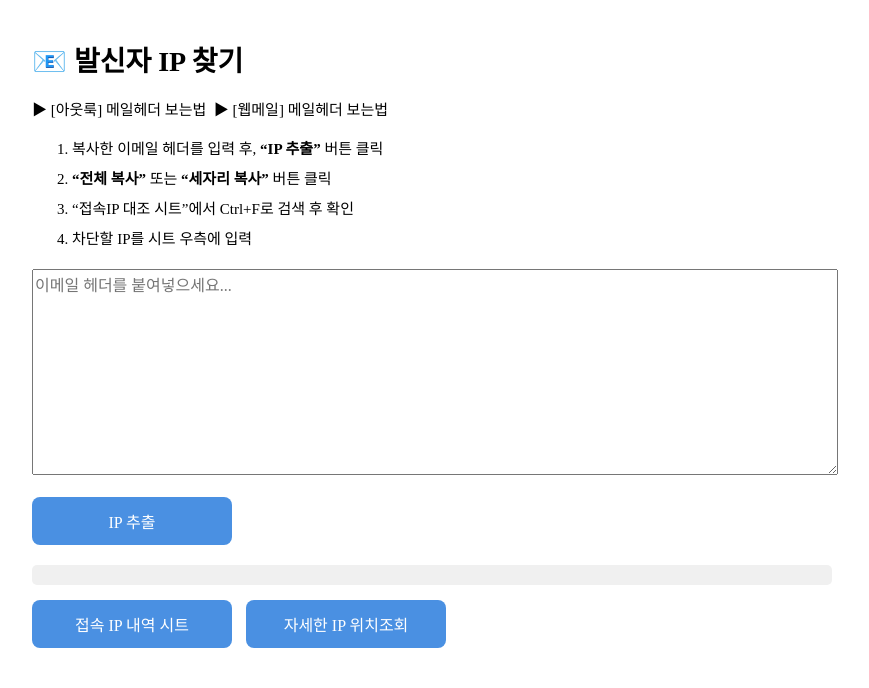
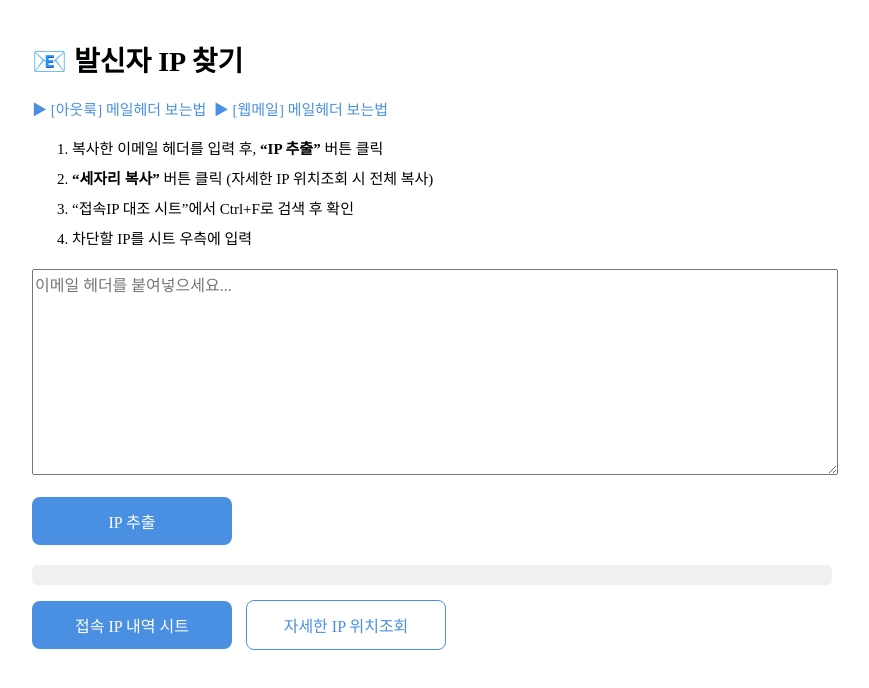
Before and after one commit to weds-display/IP, a plain HTML site: page index.html in a window 1280 px wide. Shown: the whole page, without its empty margins (208-1077 px from the left). Drawn offline with Linux system fonts and the light colour scheme.

Commit message:
Update index.html

```diff
--- a/index.html
+++ b/index.html
@@ -46,6 +46,23 @@
   .fixed-width { width: 200px; }
   .btn-group { margin-top: 15px; }
   .btn-group button { margin-right: 10px; }
+
+  /* "자세한 IP 위치조회" 버튼 별도 스타일 */
+  .btn-blue-outline {
+    border: 1px solid #4A90E2;
+    background-color: white;
+    color: #4A90E2;
+    cursor: pointer;
+    transition: background-color 0.3s, color 0.3s;
+    padding: 12px 24px;
+    border-radius: 8px;
+    font-size: 16px;
+  }
+  .btn-blue-outline:hover {
+    background-color: #f0f0f0;
+    color: #4A90E2;
+  }
+
   .header-guide a {
     color: inherit;
     text-decoration: none;
@@ -69,19 +86,20 @@
 <h1 style="font-size: 28px;">📧 발신자 IP 찾기</h1>
 
 <div class="header-guide">
-  <a href="https://drive.google.com/file/d/1Pfe-CpoGxF0YmAGp8h44bWryROK8248I/view?usp=drive_link" target="_blank">
+  <a style="color: #4A90E2;" href="https://drive.google.com/file/d/1Pfe-CpoGxF0YmAGp8h44bWryROK8248I/view?usp=drive_link" target="_blank">
     ▶ [아웃룩] 메일헤더 보는법&nbsp;
   </a>
-  <a href="https://drive.google.com/file/d/1GKvQqY5dmx1_i1fKWh9k7RrirDnEWamV/view?usp=drive_link" target="_blank">
+  <a style="color: #4A90E2;" href="https://drive.google.com/file/d/1GKvQqY5dmx1_i1fKWh9k7RrirDnEWamV/view?usp=drive_link" target="_blank">
     ▶ [웹메일] 메일헤더 보는법
   </a>
 
-  <div style="font-size: 15px; line-height: 2.0;">
+  <div style="font-size: 15px; line-height: 2.0; ">
     <ol>
       <li>복사한 이메일 헤더를 입력 후, <strong>“IP 추출”</strong> 버튼 클릭</li>
-      <li><strong>“전체 복사”</strong> 또는 <strong>“세자리 복사”</strong> 버튼 클릭</li>
+      <li><strong>“세자리 복사”</strong> 버튼 클릭 (자세한 IP 위치조회 시 전체 복사)</li>
       <li>“접속IP 대조 시트”에서 Ctrl+F로 검색 후 확인</li>
       <li>차단할 IP를 시트 우측에 입력</li>
+
     </ol>
   </div>
 </div>
@@ -98,7 +116,7 @@
   <button class="fixed-width" onclick="window.open('https://docs.google.com/spreadsheets/d/1bCTTHagd_ewqsP9ACqu3IFtdwRPVsWZ-mf8pg-7jYyY/edit?usp=sharing', '_blank')">
     접속 IP 내역 시트
   </button>
-  <button class="fixed-width" onclick="window.open('https://mylocation.co.kr/', '_blank')">
+  <button class="fixed-width btn-blue-outline" onclick="window.open('https://mylocation.co.kr/', '_blank')">
     자세한 IP 위치조회
   </button>
 </div>
@@ -148,8 +166,9 @@ async function extractIPs() {
     div.className = 'ip-entry';
     div.innerHTML = `
       <strong>${ip}</strong> → ${location}
+      <button class="ip-copy-btn" onclick="copyShortIP('${ip}')">세자리 복사</button>
       <button class="ip-copy-btn" onclick="copyIP('${ip}')">전체 복사</button>
-      <button class="ip-copy-btn" onclick="copyShortIP('${ip}')">세자리 복사</button>
+
     `;
     resultBox.appendChild(div);
   }
```
